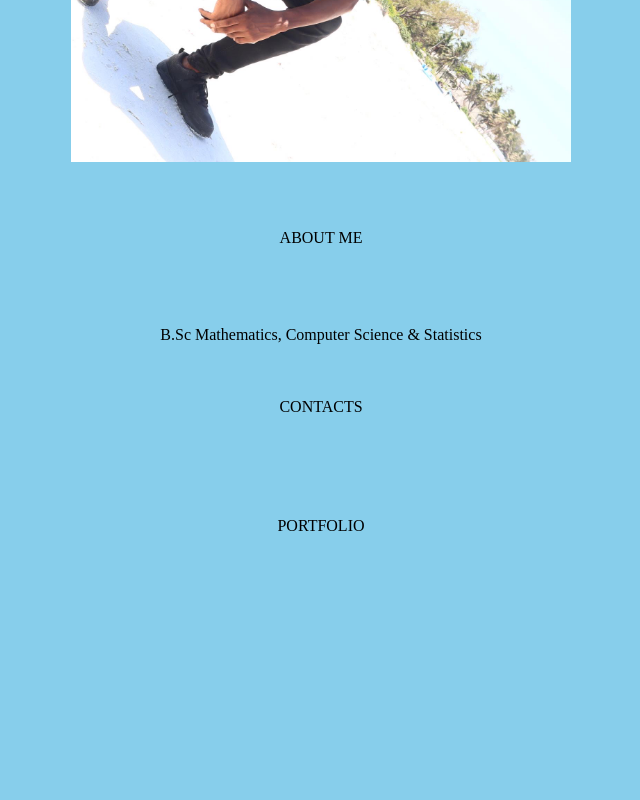
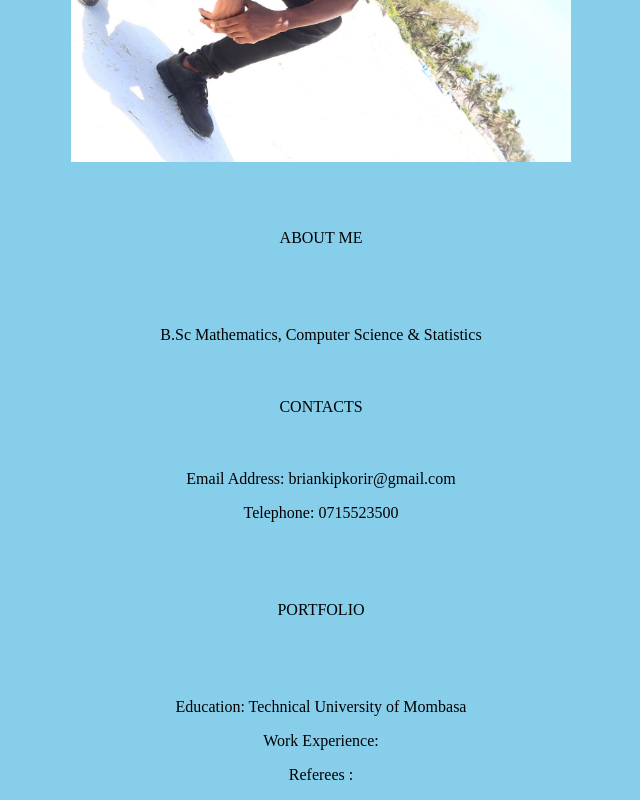
Before and after one commit to MildredKoskei/Brian-Portfolio, a plain HTML site: page index.html in a window 1280 px wide. Shown: the part 459-1259 px from the top of the page, without its empty margins (319-959 px from the left). Before the commit the page ends 1065 px from the top, so only its background shows below. Drawn offline with Linux system fonts and the light colour scheme.

Commit message:
additional info

```diff
--- a/index.html
+++ b/index.html
@@ -15,7 +15,12 @@
     <div class = "About">ABOUT ME</div>
     <p>B.Sc Mathematics, Computer Science & Statistics</p>
     <div class = "contacts">CONTACTS</div>
+    <p>Email Address: briankipkorir@gmail.com</p>
+    <p>Telephone: 0715523500</p>
     <div class = "portfolio">PORTFOLIO</div>
+    <p>Education: Technical University of Mombasa</p>
+    <p>Work Experience:</p>
+    <p>Referees : </p>
 
 </body>
 </html>
```
